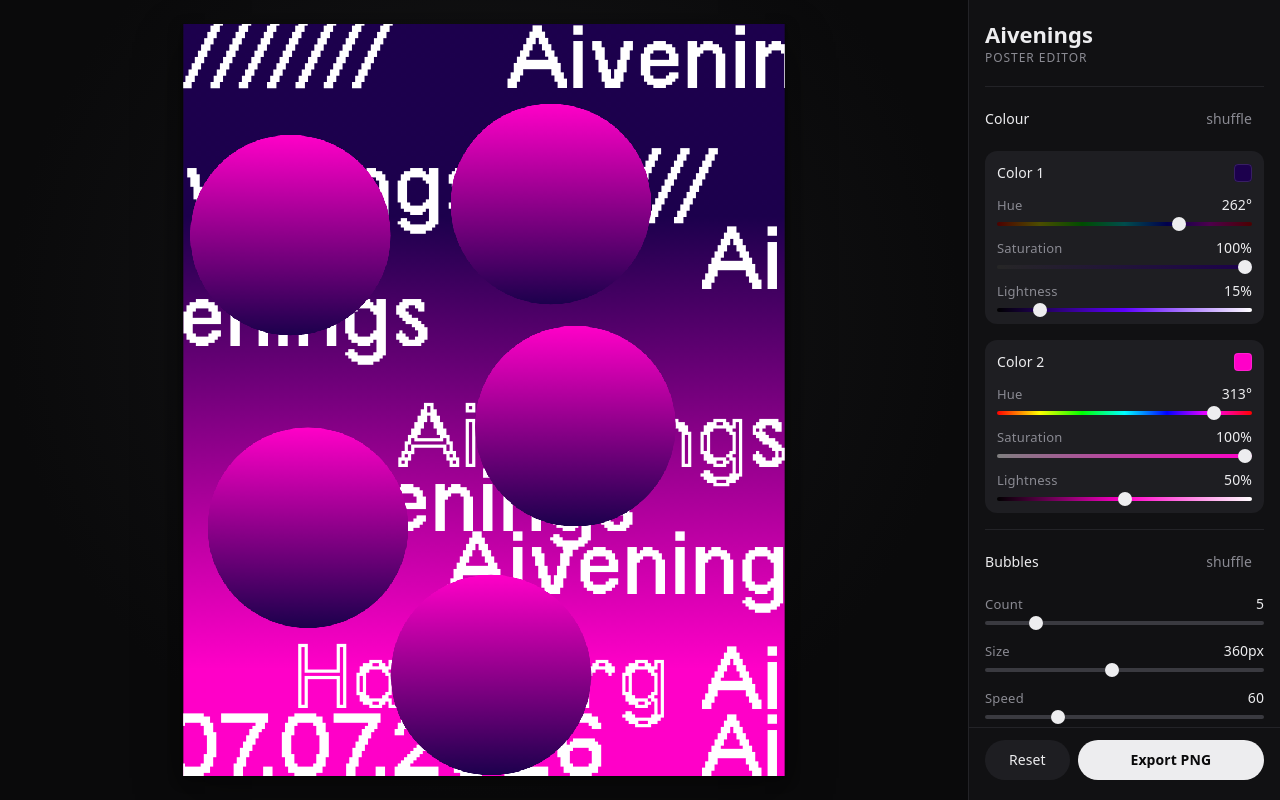
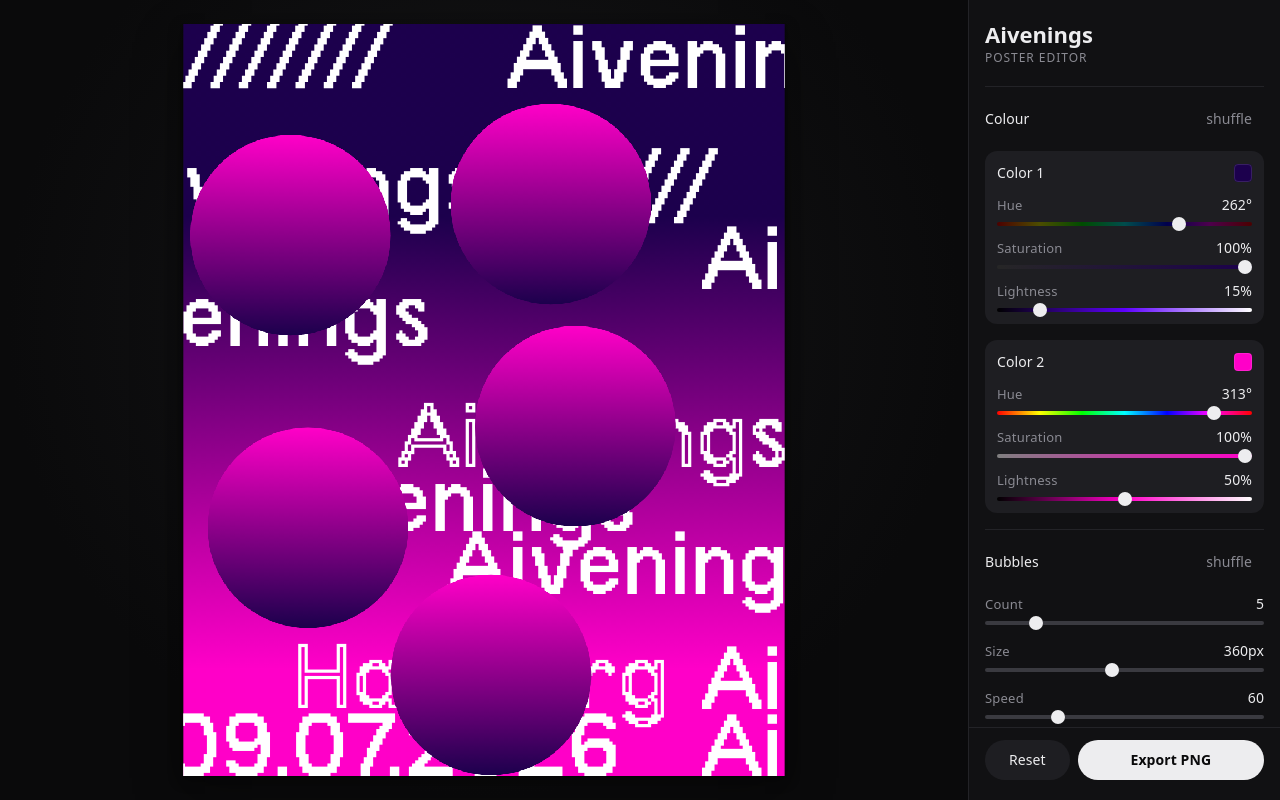
Before and after one commit to storytellinganimal/aivenings, a React (Vite) app: page / in a window 1280 px wide. Built offline with nearby package versions, Linux system fonts and the light colour scheme.

Commit message:
poster: update date to 09.07.2026

```diff
--- a/src/posterData.ts
+++ b/src/posterData.ts
@@ -29,7 +29,7 @@ export const WORDS: Word[] = [
   w("Aivenings", 126, 764.66),
   w("Aivenings", 471, 878),
   w("Hamburg", 196, 1115, "open"),
-  w("07.07.2026", -33, 1204),
+  w("09.07.2026", -33, 1204),
   w("Aivenings", 928, 329),
   w("Aivenings", 928, 1084),
   w("Aivenings", 928, 1206),
```
